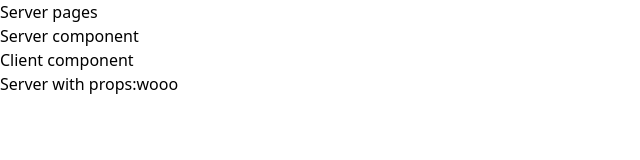
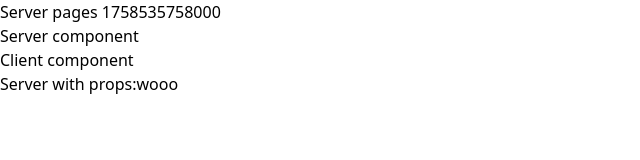
Before and after one commit to xxyCoder/pratice-project, a Next.js app in the folder xtest-nextjs/: page /server in a window 1280 px wide. Shown: the top 160 px of the page, without its empty margins (0-640 px from the left). Built offline with nearby package versions, Linux system fonts and the light colour scheme.

Commit message:
feat: link and dynamic date

```diff
--- a/xtest-nextjs/src/app/page.tsx
+++ b/xtest-nextjs/src/app/page.tsx
@@ -1,3 +1,10 @@
+import Link from "next/link"
+
 export default function Home() {
-	return <div>hello</div>
+	return (
+		<div>
+			<h1>hello</h1>
+			<Link href="/server" />
+		</div>
+	)
 }
--- a/xtest-nextjs/src/app/server/page.tsx
+++ b/xtest-nextjs/src/app/server/page.tsx
@@ -6,7 +6,7 @@
 const Server: FC = () => {
 	return (
 		<div>
-			<h1>Server pages</h1>
+			<h1>Server pages {Date.now()}</h1>
 			<ServerComp />
 			<ClientComp />
 			<ServerWithProps greeting="wooo" />
```
